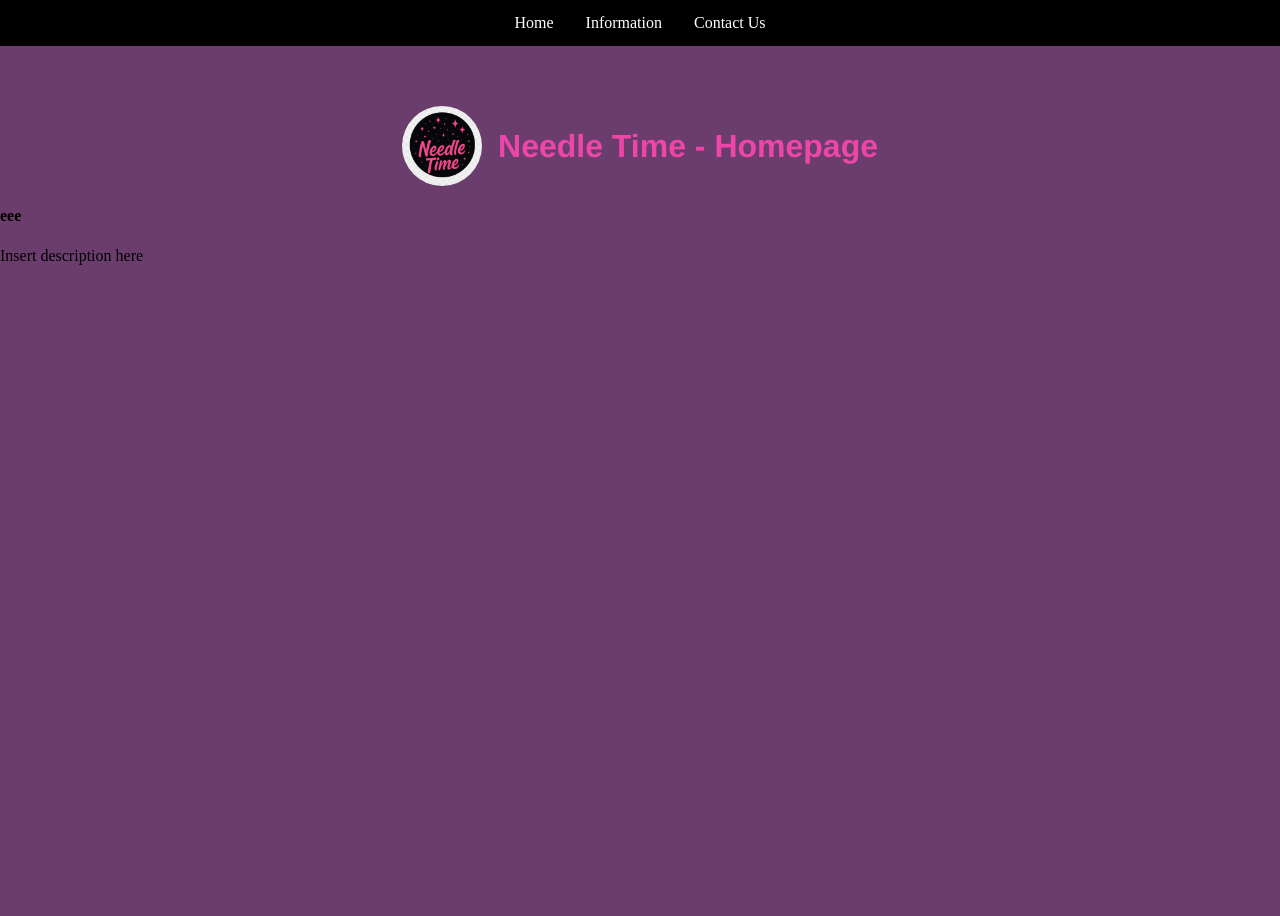
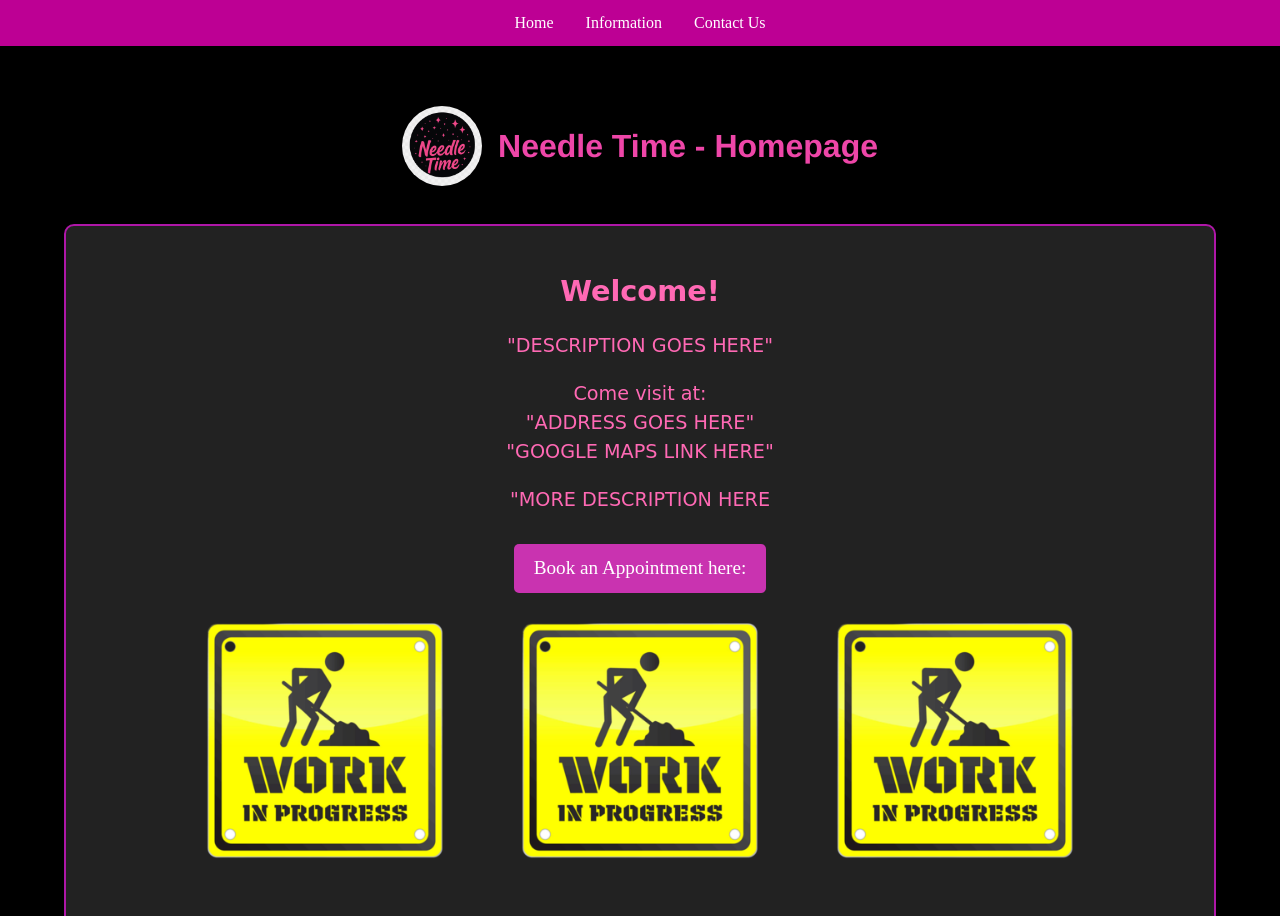
Before and after one commit to EthanBurrell08/NeedleTimeTest, a plain HTML site: page index.html in a window 1280 px wide. Shown: the top 916 px of the page. Before the commit the page ends 800 px from the top, so only its background shows below. Drawn offline with Linux system fonts and the light colour scheme.

Commit message:
V4
New version, wow

```diff
--- /dev/null
+++ b/index.css
@@ -0,0 +1,80 @@
+body {
+    background-color: rgb(0, 0, 0);
+    margin: 0;
+
+}
+
+.container {
+    display: flex;
+    flex-direction: column;
+    align-items: center;
+    border: 2px solid #af17a8;
+    padding: 20px;
+    gap: 20px;
+    width: 90%;
+    max-width: 1o00px;
+    background-color: #222;
+    margin: 20px auto 50px auto;
+    box-sizing: border-box;
+    border-radius: 10px;
+}
+.text-box {
+    color: #fff;
+    text-align: center;
+    width: 100%;
+    font-size: 1.2em;
+    line-height: 1.5;
+    box-sizing: border-box;
+    padding: 0 10px;
+}
+
+
+@media (max-width: 800px) {
+    .text-box {
+        font-size: 1.1em;
+    }
+}
+
+@media (max-width: 500px) {
+    .text-box {
+        font-size: 1em;
+    }
+}
+
+.text-box h2 {
+    margin-bottom: 10px;
+}
+
+.btn {
+    display: inline-block;
+    margin-top: 10px;
+    padding: 10px 20px;
+    border: none;
+    background-color: #c933b0;
+    color: #fff;
+    cursor: pointer;
+    font-size: 1em;
+    border-radius: 5px;
+    text-decoration: none;
+    text-align: center;
+    transition: all 0.3s ease;
+}
+
+.btn:hover {
+    background-color: #592e44;
+}
+
+.image-box {
+    display: flex;
+    gap: 15px;
+    flex-wrap: wrap;
+    justify-content: center;
+    width: 100%;
+}
+
+.image-box img {
+    width: 100%;
+    max-width: 300px;
+    height: auto;
+    border-radius: 5px;
+}
--- a/index.html
+++ b/index.html
@@ -9,7 +9,8 @@
   <meta name="author" content="Created by Ethan Burrell. Owned by Lizzie.">
   <meta name="viewport" content="width=device-width, initial-scale=1.0">
   <link rel="stylesheet" type="text/css" href="style.css">
-    <!-- Toggle Button -->
+  <link rel="stylesheet" type="text/css" href="index.css">
+
 
   </head>
 
@@ -23,9 +24,28 @@
     <img src="images/logo_HQ.png" alt="Logo" />
     <h1>Needle Time - Homepage</h1>
 </div>
-    <h4> eee </h4>
-    <p1> Insert description here</p1>
+<br>
+<div class="container">
+    <div class="text-box">
+        <h2>Welcome!</h2>
+        <p>
+            "DESCRIPTION GOES HERE"
+        </p>
+        <p>
+            Come visit at:<br>
+            "ADDRESS GOES HERE"<br>
+            "GOOGLE MAPS LINK HERE"<br>
 
+        <p>"MORE DESCRIPTION HERE</p>
+<a href="contact.html" class="btn">Book an Appointment here:</a>
+    </div>
+
+    <div class="image-box">
+        <img src="images/temp.png" alt="Temp">
+        <img src="images/temp.png" alt="Temp">
+        <img src="images/temp.png" alt="Temp">
+    </div>
+</div>
 </body>
 
 
--- a/style.css
+++ b/style.css
@@ -1,5 +1,5 @@
 body{
-    background-color: rgb(106, 61, 109);
+    background-color: rgb(0, 0, 0);
         margin: 0;
         padding: 0;
 
@@ -8,9 +8,25 @@
     font-family:'Franklin Gothic Medium', 'Arial Narrow', Arial, sans-serif;
     color: blueviolet;
     }
-/* Toggle button styling */
+p {
+    color:hotpink;
+    font-family: cursive;
+}
+h4 {
+    color:hotpink;
+    font-family: cursive;
+}
+h2 {
+    color:hotpink;
+    font-family: cursive;
+}
+h3 {
+    color:hotpink;
+    font-family: cursive;
+}
+
 .nav-toggle {
-  background-color: #000;
+  background-color: #3b012a;
   color: white;
   border: none;
   padding: 10px 16px;
@@ -21,21 +37,20 @@
 }
 
 .nav-toggle:hover {
-  background-color: #333;
+  background-color: #ec2323;
 }
 
 ul {
   list-style-type: none;
   margin: 0;
   padding: 0;
-  background-color: #000;
+  background-color: #ff00c8bd;
   display: flex;
-  justify-content: center; /* Centers horizontally */
+  justify-content: center;
   align-items: center;
-  flex-wrap: wrap; /* Wraps on small screens */
+  flex-wrap: wrap;
 }
 
-/* Navigation items */
 ul li {
   margin: 0;
 }
@@ -49,10 +64,9 @@
 }
 
 ul li a:hover {
-  background-color: #c49999;
+  background-color: #550536;
 }
 
-/* Responsive: stack vertically on small screens */
 @media (max-width: 600px) {
   ul {
     flex-direction: column;
@@ -95,7 +109,6 @@
   margin: 0;
 }
 
-/* Responsive scaling for smaller devices */
 @media (max-width: 600px) {
   .title-container {
     flex-direction: column;
```
Also changed, not shown: images/temp.png (added).
